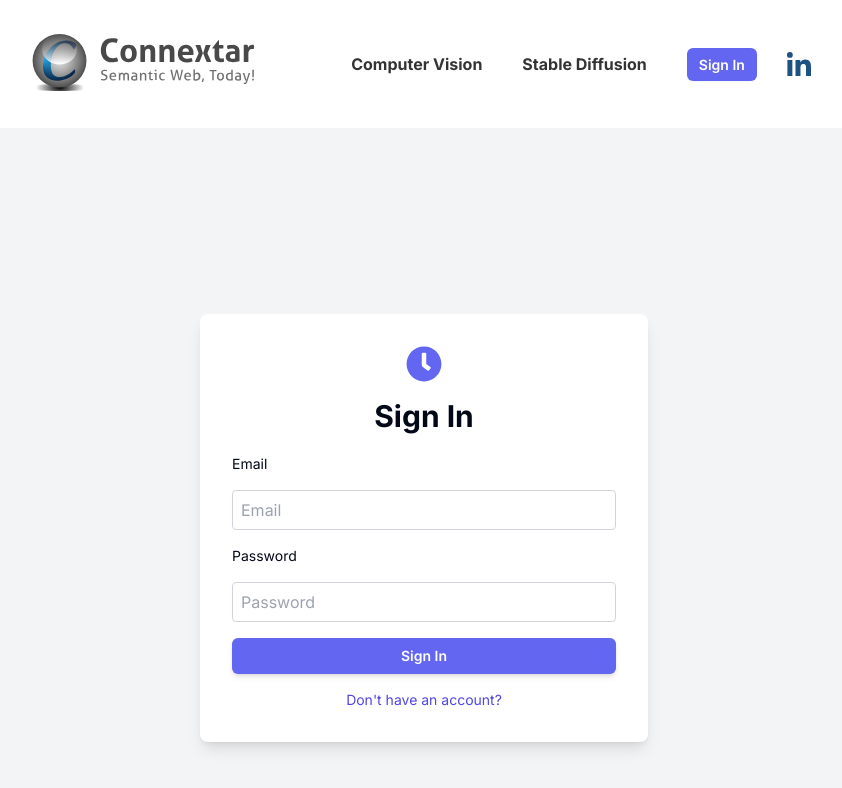
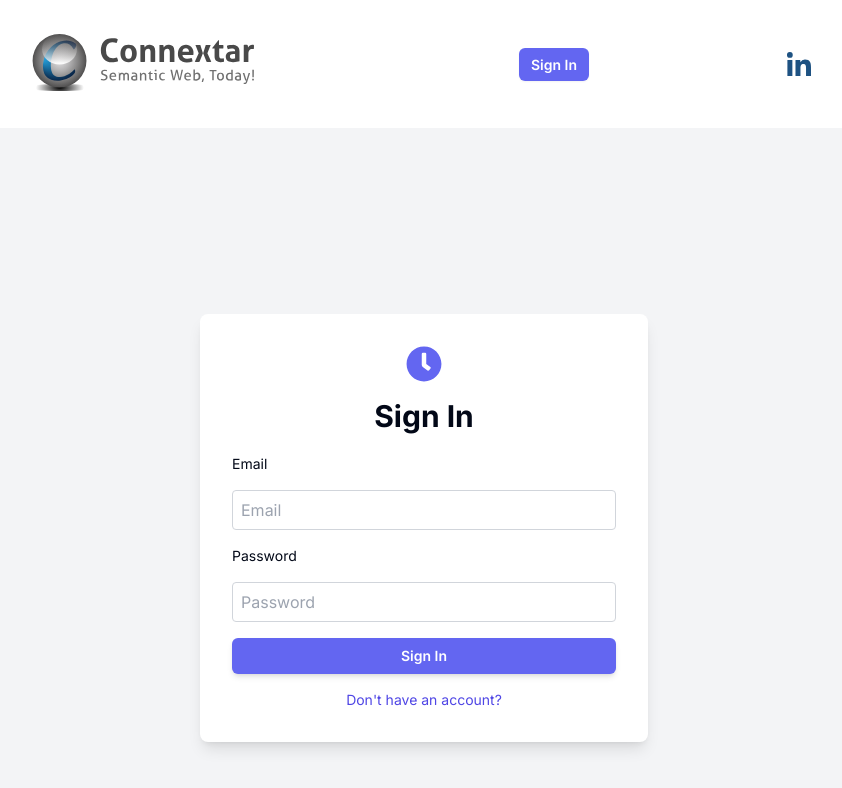
Before and after one commit to Agent009/timekeepers-client, a Next.js app: page /login in a window 1280 px wide. Shown: the top 788 px of the page, without its empty margins (216-1058 px from the left). Built offline with nearby package versions, Linux system fonts and the light colour scheme; no server answers.

Commit message:
Removed erroneous links from header.

```diff
--- a/src/components/common/Header.tsx
+++ b/src/components/common/Header.tsx
@@ -54,16 +54,16 @@ export function Header() {
 
           <nav>
             <ul className="flex gap-10 py-5 px-3 bg-white font-bold">
-              <li>
-                <Link href="#">
-                  <p className="text-black/80">Computer Vision</p>
-                </Link>
-              </li>
-              <li>
-                <Link href="#">
-                  <p className="text-black/80">Stable Diffusion</p>
-                </Link>
-              </li>
+              {/*<li>*/}
+              {/*  <Link href="#">*/}
+              {/*    <p className="text-black/80">Computer Vision</p>*/}
+              {/*  </Link>*/}
+              {/*</li>*/}
+              {/*<li>*/}
+              {/*  <Link href="#">*/}
+              {/*    <p className="text-black/80">Stable Diffusion</p>*/}
+              {/*  </Link>*/}
+              {/*</li>*/}
               <li>{showSession()}</li>
             </ul>
           </nav>
```
